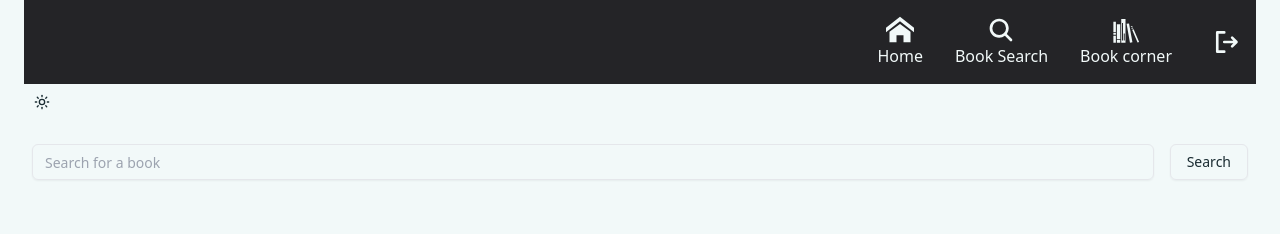
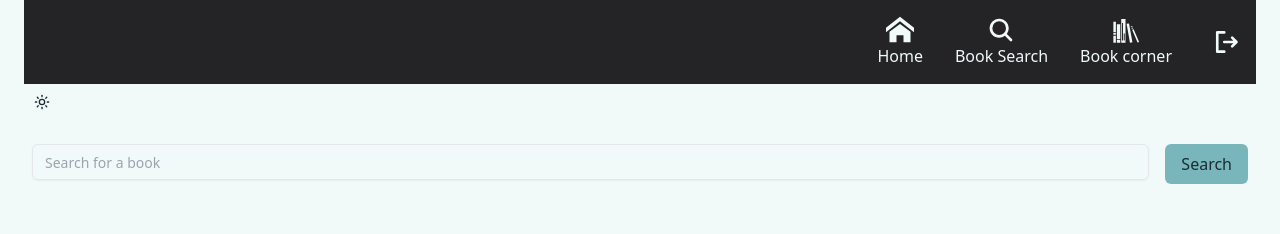
Before and after one commit to bonniemo/google-books-api, a Next.js app: page /search in a window 1280 px wide. Shown: the top 234 px of the page. Built offline with nearby package versions, Linux system fonts and the light colour scheme; no server answers.

Commit message:
ui / color fix

```diff
--- a/app/page.tsx
+++ b/app/page.tsx
@@ -1,5 +1,3 @@
-import NotesButton from "@/components/NotesButton";
-
 const Home = () => {
     return (
         <>
--- /dev/null
+++ b/components/ButtonNotes.tsx
@@ -0,0 +1,20 @@
+import React from "react";
+
+export interface ButtonNotesProps {
+    type?: string;
+    children: React.ReactNode;
+    onClick?: () => void;
+}
+
+const ButtonNotes = ({ children, onClick }: ButtonNotesProps) => {
+    return (
+        <button
+            onClick={onClick}
+            className="text-base-dark text-center px-4 py-2 bg-accent-accent hover:bg-accent-soft inset-12 rounded-md shadow-md"
+        >
+            <span>Add new {children}</span>
+        </button>
+    );
+};
+
+export default ButtonNotes;
--- /dev/null
+++ b/components/ButtonSearch.tsx
@@ -0,0 +1,14 @@
+import { ButtonNotesProps } from "./ButtonNotes";
+
+const ButtonSearch = ({ children, onClick }: ButtonNotesProps) => {
+    return (
+        <button
+            onClick={onClick}
+            className="text-base-dark text-center px-4 py-2 bg-accent-accent hover:bg-accent-soft rounded-md"
+        >
+            <span>{children}</span>
+        </button>
+    );
+};
+
+export default ButtonSearch;
--- a/components/Divider.tsx
+++ b/components/Divider.tsx
@@ -1,5 +1,7 @@
 const Divider = () => {
-    return <div className=" h-[2px] bg-accent-night shadow-xl"></div>;
+    return (
+        <div className=" h-[2px] bg-gray-200 dark:bg-accent-night dark:shadow-xl"></div>
+    );
 };
 
 export default Divider;
--- a/components/NotesButton.tsx
+++ /dev/null
@@ -1,18 +0,0 @@
-interface NotesButtonProps {
-    type?: string;
-    children: React.ReactNode;
-    onClick?: () => void;
-}
-
-const NotesButton = ({ children, onClick }: NotesButtonProps) => {
-    return (
-        <button
-            onClick={onClick}
-            className="text-base-dark text-center px-4 py-2 bg-accent-soft rounded-md"
-        >
-            <span>Add new {children}</span>
-        </button>
-    );
-};
-
-export default NotesButton;
--- a/components/SearchField.tsx
+++ b/components/SearchField.tsx
@@ -1,7 +1,7 @@
 "use client";
 import Form from "next/form";
 import { usePathname, useSearchParams } from "next/navigation";
-import { Button } from "./ui/button";
+import ButtonSearch from "./ButtonSearch";
 import { Input } from "./ui/input";
 
 const SearchField = () => {
@@ -19,13 +19,7 @@ const SearchField = () => {
                     defaultValue={searchParams.get("q") || ""}
                     className="input input-primary w-full"
                 />
-                <Button
-                    className="btn btn-soft btn-primary"
-                    variant="outline"
-                    type="submit"
-                >
-                    Search
-                </Button>
+                <ButtonSearch type="submit">Search</ButtonSearch>
             </Form>
         </>
     );
--- a/components/UserBookNotesModal.tsx
+++ b/components/UserBookNotesModal.tsx
@@ -4,7 +4,7 @@ import { Book, BookNote } from "@/types/bookAppTypes";
 import { getLabel } from "@/utils/utils";
 import { useState } from "react";
 import { v4 as uuidv4 } from "uuid";
-import NotesButton from "./NotesButton";
+import ButtonNotes from "./ButtonNotes";
 import { Button } from "./ui/button";
 import {
     Dialog,
@@ -95,9 +95,9 @@ const UserBookNotesModal = ({
     return (
         <Dialog open={isOpen} onOpenChange={setIsOpen}>
             <DialogTrigger asChild>
-                <NotesButton onClick={() => setIsOpen(true)}>
+                <ButtonNotes onClick={() => setIsOpen(true)}>
                     {label}
-                </NotesButton>
+                </ButtonNotes>
             </DialogTrigger>
             <DialogContent className="sm:max-w-[425px] border-none bg-accent-light rounded-lg">
                 <DialogHeader>
```
